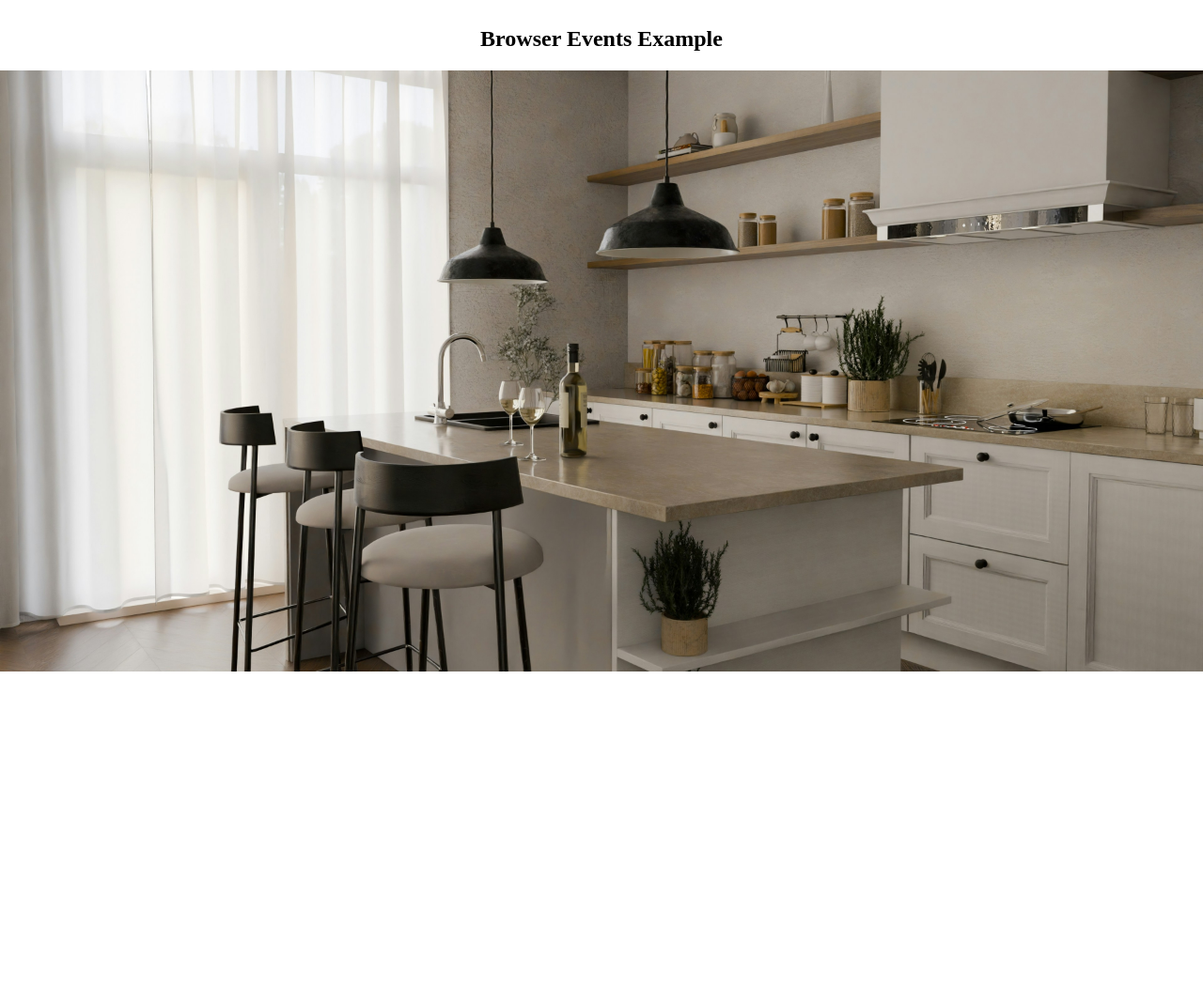
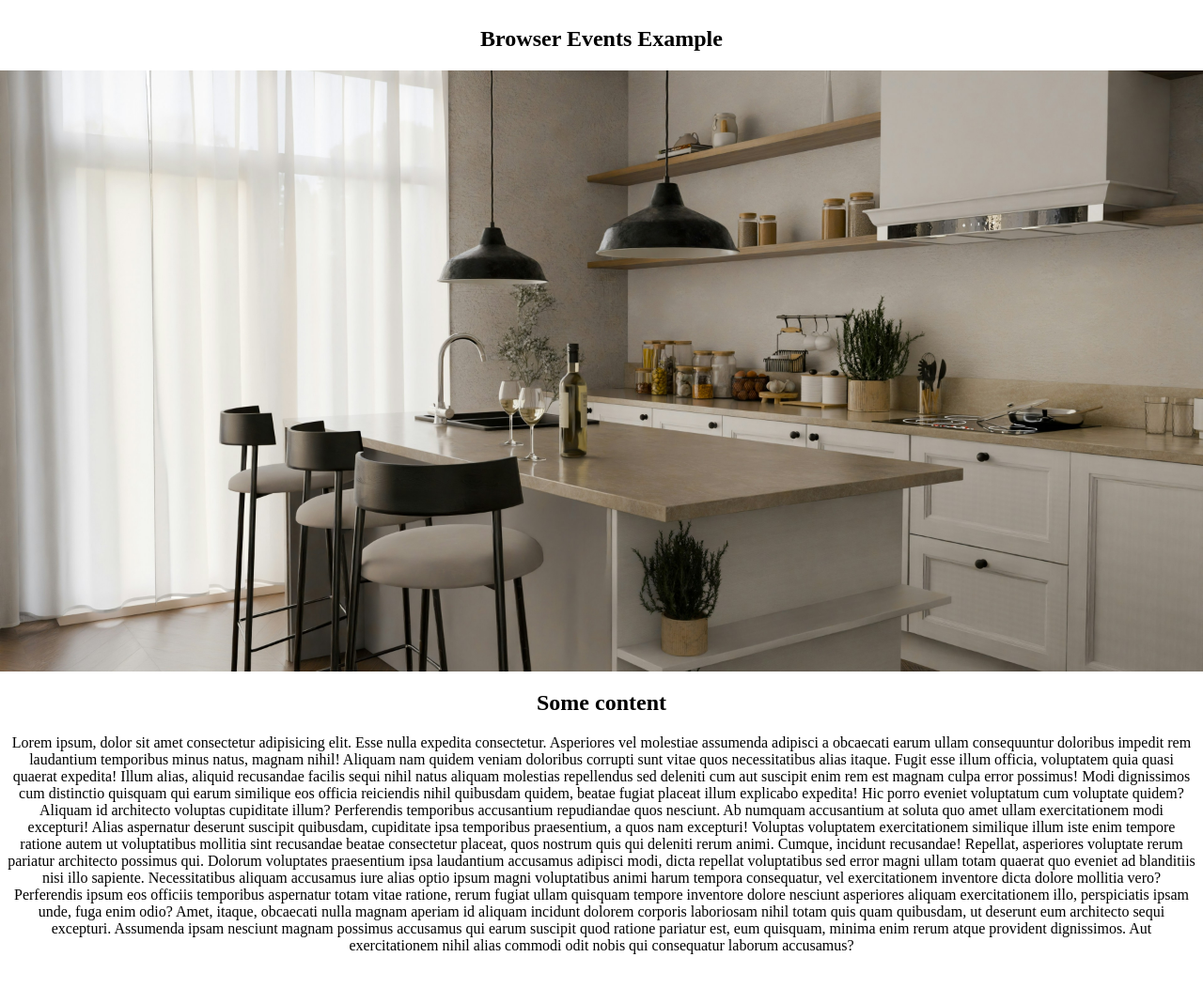
Before and after one commit to MuhammadAsif46/Learn-jQuery, a website: page 04. Events-in-jQuery/browserEvents.html in a window 1280 px wide. Shown: the whole page at 94% size. Before the commit the page ends 800 px from the top, so only its background shows below. Drawn offline with nearby package versions, Linux system fonts and the light colour scheme.

Commit message:
add scroll browser event

```diff
--- a/04. Events-in-jQuery/browserEvents.html
+++ b/04. Events-in-jQuery/browserEvents.html
@@ -11,23 +11,71 @@
   <body>
     <div class="container">
       <h2>Browser Events Example</h2>
-      <img src="./assets/kitchen-image.jpg" alt="image" id="bannerImg">
+      <img src="./assets/kitchen-image.jpg" alt="image" id="bannerImg" />
+      <div id="scroll">
+        <h2>Some content</h2>
+        <p>
+          Lorem ipsum, dolor sit amet consectetur adipisicing elit. Esse nulla
+          expedita consectetur. Asperiores vel molestiae assumenda adipisci a
+          obcaecati earum ullam consequuntur doloribus impedit rem laudantium
+          temporibus minus natus, magnam nihil! Aliquam nam quidem veniam
+          doloribus corrupti sunt vitae quos necessitatibus alias itaque. Fugit
+          esse illum officia, voluptatem quia quasi quaerat expedita! Illum
+          alias, aliquid recusandae facilis sequi nihil natus aliquam molestias
+          repellendus sed deleniti cum aut suscipit enim rem est magnam culpa
+          error possimus! Modi dignissimos cum distinctio quisquam qui earum
+          similique eos officia reiciendis nihil quibusdam quidem, beatae fugiat
+          placeat illum explicabo expedita! Hic porro eveniet voluptatum cum
+          voluptate quidem? Aliquam id architecto voluptas cupiditate illum?
+          Perferendis temporibus accusantium repudiandae quos nesciunt. Ab
+          numquam accusantium at soluta quo amet ullam exercitationem modi
+          excepturi! Alias aspernatur deserunt suscipit quibusdam, cupiditate
+          ipsa temporibus praesentium, a quos nam excepturi! Voluptas voluptatem
+          exercitationem similique illum iste enim tempore ratione autem ut
+          voluptatibus mollitia sint recusandae beatae consectetur placeat, quos
+          nostrum quis qui deleniti rerum animi. Cumque, incidunt recusandae!
+          Repellat, asperiores voluptate rerum pariatur architecto possimus qui.
+          Dolorum voluptates praesentium ipsa laudantium accusamus adipisci
+          modi, dicta repellat voluptatibus sed error magni ullam totam quaerat
+          quo eveniet ad blanditiis nisi illo sapiente. Necessitatibus aliquam
+          accusamus iure alias optio ipsum magni voluptatibus animi harum
+          tempora consequatur, vel exercitationem inventore dicta dolore
+          mollitia vero? Perferendis ipsum eos officiis temporibus aspernatur
+          totam vitae ratione, rerum fugiat ullam quisquam tempore inventore
+          dolore nesciunt asperiores aliquam exercitationem illo, perspiciatis
+          ipsam unde, fuga enim odio? Amet, itaque, obcaecati nulla magnam
+          aperiam id aliquam incidunt dolorem corporis laboriosam nihil totam
+          quis quam quibusdam, ut deserunt eum architecto sequi excepturi.
+          Assumenda ipsam nesciunt magnam possimus accusamus qui earum suscipit
+          quod ratione pariatur est, eum quisquam, minima enim rerum atque
+          provident dignissimos. Aut exercitationem nihil alias commodi odit
+          nobis qui consequatur laborum accusamus?
+        </p>
+      </div>
     </div>
 
     <script>
-      $(window).resize(function() {
-        if(this.resizeTo) clearTimeout(this.resizeTo);
-        this.resizeTo = setTimeout(function(){
-          $(this).trigger("resizeEnd")
-        },500)
-      })
+      $(window).resize(function () {
+        if (this.resizeTo) clearTimeout(this.resizeTo);
+        this.resizeTo = setTimeout(function () {
+          $(this).trigger("resizeEnd");
+        }, 500);
+      });
       $(function () {
         $(window).resize(function () {
           $("#bannerImg").fadeOut("slow");
-        })
-        $(window).bind("resizeEnd",function () {
+        });
+        $(window).bind("resizeEnd", function () {
           $("#bannerImg").fadeIn("slow");
-        })
+        });
+        $(window).scroll(function () {
+          if (
+            document.body.scrollTop > 500 ||
+            document.documentElement.scrollTop > 500
+          ) {
+            $("#scroll").slideUp(5000);
+          }
+        });
       });
     </script>
   </body>
```
